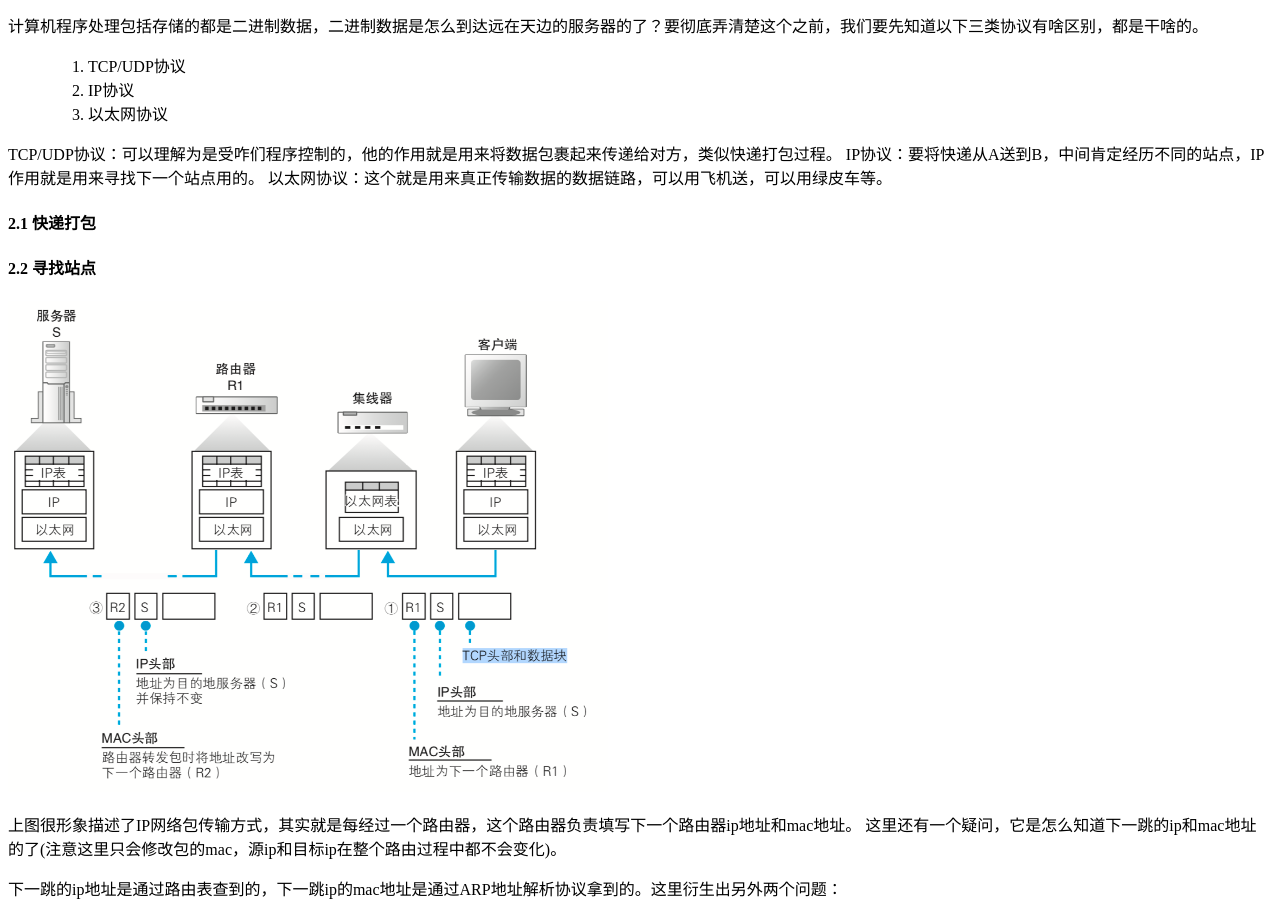
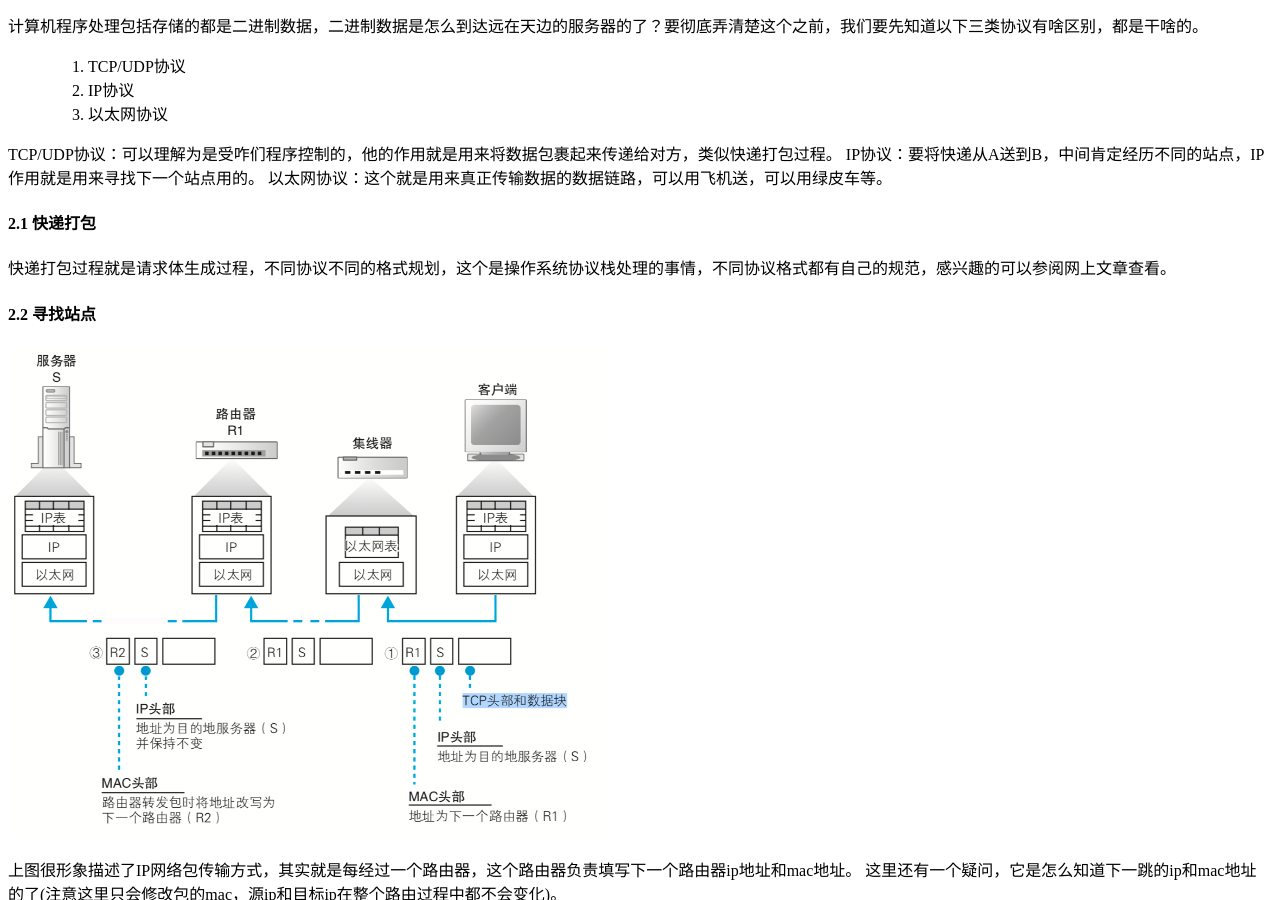
Before and after one commit to kingxt/kingxt.github.io, a Jekyll site: the page built from _posts/2018-10-14-网络是怎样连接的.md, in a window 1280 px wide and 900 px high, scrolled down 6595 px. Built offline with Jekyll 4.4.1, drawn with Linux system fonts in a browser that asks for light colours; nearby versions of some CDN libraries; comment, search, counter and statistics services are not loaded.

Commit message:
update post

```diff
--- a/_posts/2018-10-14-网络是怎样连接的.md
+++ b/_posts/2018-10-14-网络是怎样连接的.md
@@ -114,7 +114,7 @@ IP协议：要将快递从A送到B，中间肯定经历不同的站点，IP作
 以太网协议：这个就是用来真正传输数据的数据链路，可以用飞机送，可以用绿皮车等。
 
 #### 2.1 快递打包
-
+快递打包过程就是请求体生成过程，不同协议不同的格式规划，这个是操作系统协议栈处理的事情，不同协议格式都有自己的规范，感兴趣的可以参阅网上文章查看。
 
 #### 2.2 寻找站点
 
```
